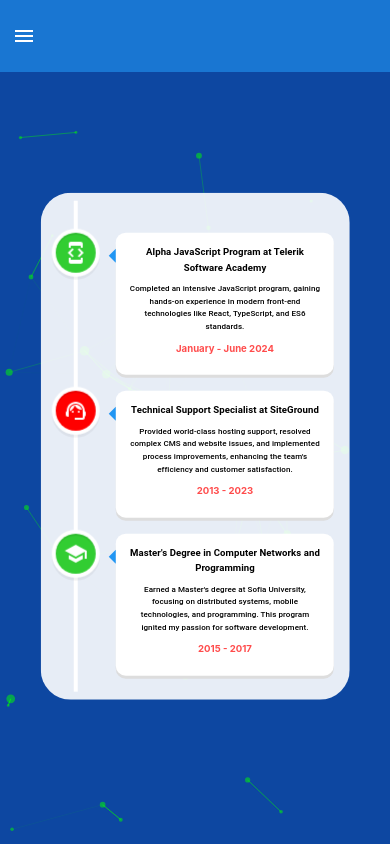
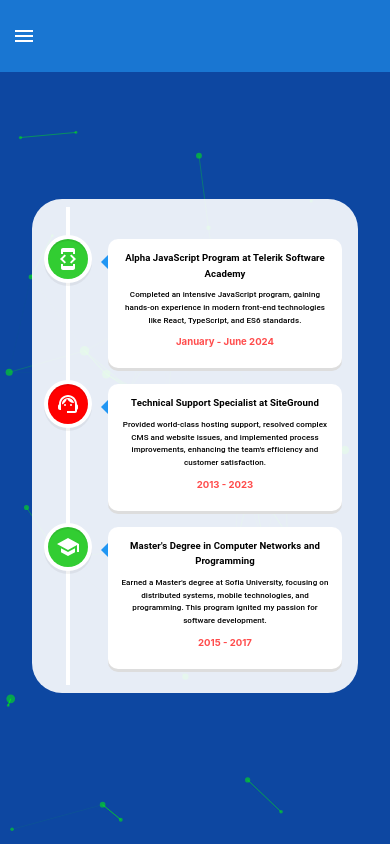
Before and after one commit to todor-savov/personal-portfolio, a React (Vite) app in the folder personal-portfolio/: page /experience in a window 390 px wide. Built offline with nearby package versions, Linux system fonts and the light colour scheme.

Commit message:
Improve responsiveness for experience-container in Experience.css by specifying max-width

```diff
--- a/personal-portfolio/src/components/Experience/Experience.css
+++ b/personal-portfolio/src/components/Experience/Experience.css
@@ -1,14 +1,11 @@
 .experience-container {
-    position: absolute;
-    transform: translate(-50%, -50%);
-    background-color: rgba(255, 255, 255, 0.9);
-    border-radius: 30px;
     display: flex;
     flex-direction: column;
     justify-content: center;
+    background-color: rgba(255, 255, 255, 0.9);
+    border-radius: 30px;
     padding: 0.5rem;
-    max-height: 83vh;
-    min-width: 75vw;
+    max-width: 80vw;
 }
 
 #experience-title {
```
